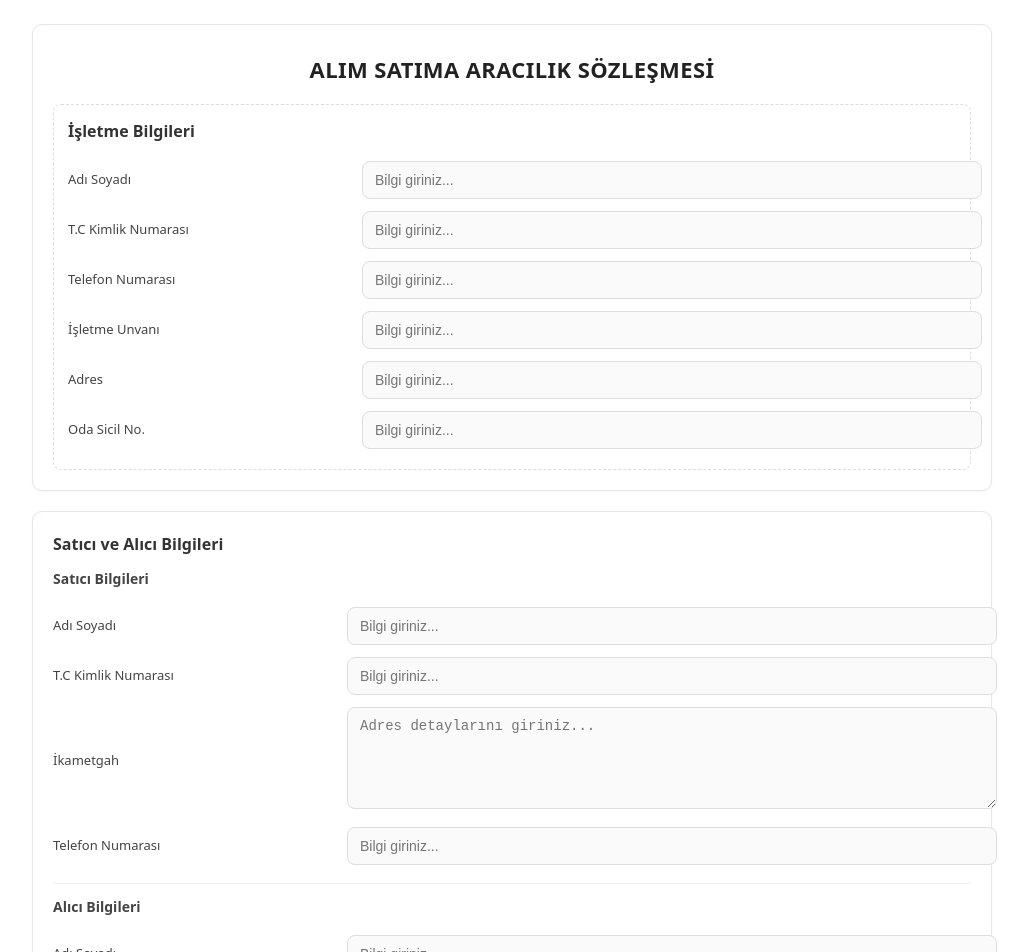
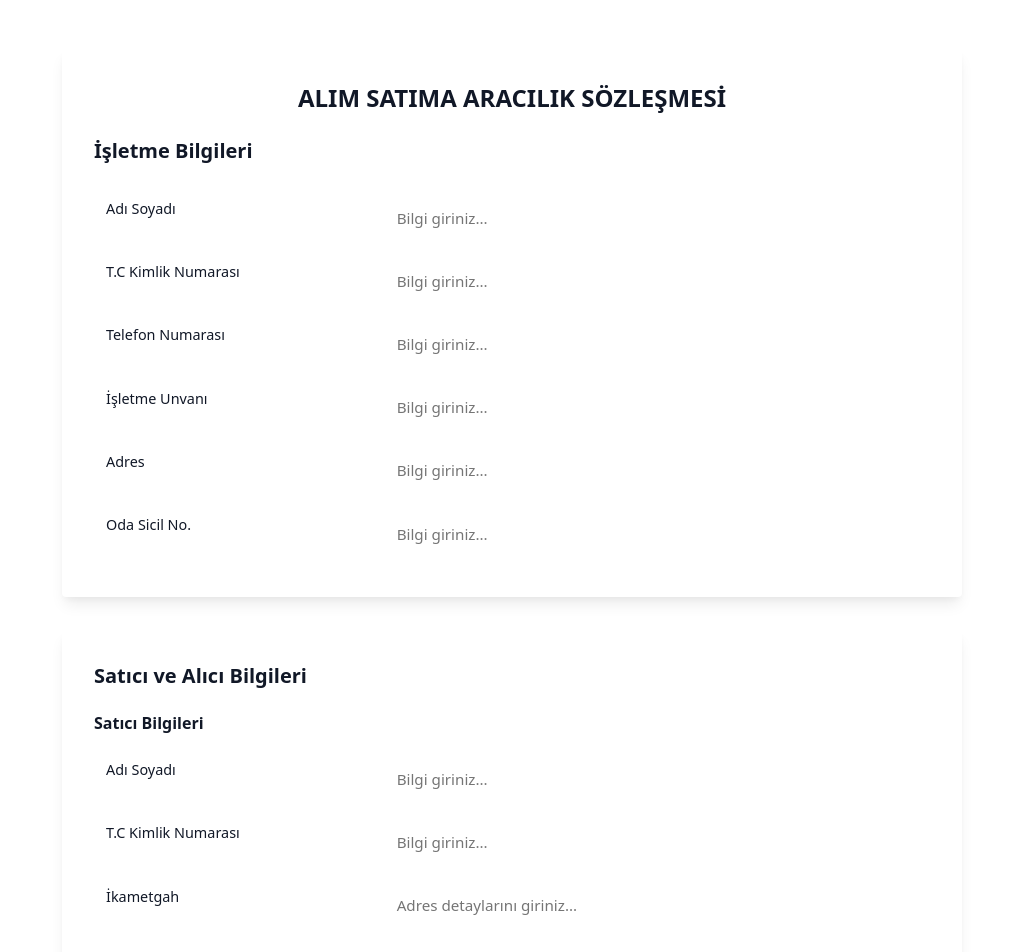
Before and after one commit to Mustafaserhatpeker/sozlesme-v2, a React (Vite) app in the folder sozlesme/: page /alim-satim-sozlesmesi in a window 1280 px wide. Shown: the top 952 px of the page, without its empty margins (128-1156 px from the left). Built offline with nearby package versions, Linux system fonts and the light colour scheme.

Commit message:
Refactor AlimSatimSozlesmesi styles and improve CSS variable usage

```diff
--- a/sozlesme/src/AlimSatim-Sozlesmesi/AlimSatimSozlesmesi.css
+++ b/sozlesme/src/AlimSatim-Sozlesmesi/AlimSatimSozlesmesi.css
@@ -1,136 +1,186 @@
-/* Container */
-.as-container {
-  max-width: 960px;
-  margin: 24px auto;
-  padding: 0 16px;
-  font-family: system-ui, -apple-system, Segoe UI, Roboto, Helvetica, Arial, "Apple Color Emoji", "Segoe UI Emoji";
-  color: #222;
+:root{
+  --max-width: 900px;
+  --card-bg: #ffffff;
+  --text: #111827;
+  --soft-border: #e5e7eb;
+  --muted-border: #e5e7eb;
+  --input-border: #9ca3af;
 }
 
-/* Cards / layout */
-.as-card {
-  background: #fff;
-  border: 1px solid #e6e6e6;
-  border-radius: 10px;
-  padding: 20px;
-  box-shadow: 0 1px 2px rgba(0,0,0,0.04);
+/* Container */
+.as-container{
+  display:flex;
+  flex-direction:column;
+  align-items:center;
+  padding:3rem 1rem;
+  gap:2rem;
+  min-height:100vh;
+  color: var(--text);
+  background:#fff;
+  box-sizing:border-box;
 }
-.as-card + .as-card {
-  margin-top: 20px;
+
+/* Card */
+.as-card{
+  width:100%;
+  max-width:var(--max-width);
+  background:var(--card-bg);
+  box-shadow: 0 10px 15px -3px rgba(0,0,0,.08), 0 4px 6px -2px rgba(0,0,0,.04);
+  padding:2rem;
+  border-radius:4px;
+  box-sizing:border-box;
 }
-.as-card--spaced {
-  margin-bottom: 20px;
+
+/* Slightly less vertical padding when presented as compact section */
+.as-card--spaced{
+  padding:2rem;
 }
 
 /* Headings */
-.as-title {
-  font-size: 22px;
-  font-weight: 800;
-  text-align: center;
-  margin: 8px 0 18px;
-  letter-spacing: 0.4px;
-}
-.as-subtitle {
-  font-size: 16px;
-  font-weight: 700;
-  margin: 0 0 12px;
-  color: #333;
-}
-.as-section-title {
-  font-size: 14px;
-  font-weight: 700;
-  margin: 8px 0 12px;
-  color: #444;
+.as-title{
+  text-align:center;
+  font-size:1.5rem;
+  font-weight:700;
+  margin:0 0 1.25rem 0;
 }
 
-/* Box wrapper */
-.as-box {
-  border: 1px dashed #dcdcdc;
-  border-radius: 8px;
-  padding: 14px;
+.as-subtitle{
+  text-align:start;
+  font-size:1.25rem;
+  font-weight:700;
+  margin:0 0 1.25rem 0;
+  color:var(--text);
 }
 
-/* Groups and dividers */
-.as-group + .as-group {
-  margin-top: 12px;
-}
-.as-divider {
-  height: 1px;
-  background: #eee;
-  margin: 12px 0;
+.as-section-title{
+  font-size:1rem;
+  font-weight:700;
+  margin:0 0 0.75rem 0;
+  color:var(--text);
 }
 
-/* Form rows */
-.as-row {
-  display: grid;
-  grid-template-columns: 280px 1fr;
-  gap: 10px 14px;
-  align-items: center;
-  padding: 6px 0;
-}
-.as-label {
-  font-size: 13px;
-  color: #444;
-}
-.as-field {
-  width: 100%;
-}
-.as-input,
-.as-textarea {
-  width: 100%;
-  background: #fafafa;
-  border: 1px solid #ddd;
-  border-radius: 8px;
-  padding: 10px 12px;
-  font-size: 14px;
-  color: #222;
-  outline: none;
-  transition: border-color 0.15s ease, box-shadow 0.15s ease, background 0.15s ease;
-}
-.as-input:focus,
-.as-textarea:focus {
-  background: #fff;
-  border-color: #a0c4ff;
-  box-shadow: 0 0 0 3px rgba(160, 196, 255, 0.25);
-}
-.as-textarea {
-  min-height: 80px;
-  resize: vertical;
+/* Info box */
+.as-box{
+
+  display:block;
 }
 
-/* Signature grid */
-.as-sign-grid {
-  display: grid;
-  gap: 10px;
-  margin-top: 20px;
-  color: #333;
-  font-weight: 600;
-}
-.as-sign-grid--large {
-  grid-template-columns: repeat(4, 1fr);
-}
-.as-sign-grid--compact {
-  grid-template-columns: repeat(3, 1fr);
-}
-.as-sign-grid > div {
-  border: 1px dashed #c8c8c8;
-  border-radius: 8px;
-  padding: 12px 10px;
-  text-align: center;
+/* Rows - (use flex, not CSS grid) */
+.as-row{
+  display:flex;
+  flex-wrap:wrap;
+  align-items:stretch;
+
 }
 
-/* Responsive */
-@media (max-width: 720px) {
-  .as-row {
-    grid-template-columns: 1fr;
-  }
-  .as-label {
-    margin-bottom: 4px;
-  }
-  .as-sign-grid--large {
-    grid-template-columns: repeat(2, 1fr);
-  }
-  .as-sign-grid--compact {
-    grid-template-columns: 1fr;
+.as-row:first-child {
+  border-top: none;
+}
+
+/* Label */
+.as-label{
+  width:100%;
+  box-sizing:border-box;
+  padding:0.75rem;
+  font-size:0.9rem;
+  font-weight:500;
+  color:var(--text);
+}
+
+/* Field container */
+.as-field{
+  width:100%;
+
+  padding:1rem;
+  box-sizing:border-box;
+}
+
+/* Inputs */
+.as-input, .as-textarea{
+  font-family:inherit;
+  font-size:0.95rem;
+  color:var(--text);
+  padding:0.35rem 0.5rem;
+  border-radius:2px;
+  border:0;
+  background:transparent;
+  outline:none;
+  box-shadow:none;
+  width:100%;
+  box-sizing:border-box;
+}
+
+/* Textarea (multi-line fields) */
+.as-textarea{
+  min-height:140px;
+  resize:vertical;
+  display:block;
+  width:100%;
+  border:0;
+}
+
+/* Signature grids (keep grid only for the signature block) */
+.as-sign-grid{
+  display:grid;
+  grid-template-columns:repeat(4,1fr);
+  gap:1rem;
+  text-align:center;
+  font-weight:600;
+  margin-top:2.25rem;
+  margin-bottom:4.5rem;
+}
+
+.as-sign-grid--large{
+  margin-top:3rem;
+  margin-bottom:6rem;
+}
+
+.as-sign-grid--compact{
+  grid-template-columns:repeat(3,1fr);
+  margin-top:4rem;
+  margin-bottom:3rem;
+}
+
+.as-sign-grid > div{
+
+  border-radius:4px;
+  padding:0.75rem;
+}
+
+/* Optional clauses list (kept for parity; not used if you don't render it) */
+.as-clauses{
+  list-style:decimal;
+  list-style-position:inside;
+  font-size:0.95rem;
+  line-height:1.6;
+  color:var(--text);
+  padding-left:1rem;
+  margin:0;
+}
+.as-clauses li{
+  margin-bottom:1.25rem;
+  padding-left:0.25rem;
+}
+
+/* Small/medium responsive behavior */
+@media (min-width:768px){
+  .as-label{ width:33.3333%; }
+  .as-field{ width:66.6667%; }
+
+  .as-row{
+    align-items:stretch;
   }
 }
+
+/* Print friendliness */
+@media print{
+  body{ background:#fff; }
+  .as-card{ box-shadow:none; padding:1rem; }
+  .as-sign-grid{ page-break-inside:avoid; }
+}
+
+/* Utility */
+input[type="date"] {
+  padding-top:0.25rem;
+  padding-bottom:0.25rem;
+}
--- a/sozlesme/src/AlimSatim-Sozlesmesi/AlimSatimSozlesmesi.tsx
+++ b/sozlesme/src/AlimSatim-Sozlesmesi/AlimSatimSozlesmesi.tsx
@@ -1,6 +1,13 @@
 import { useMemo, useReducer, type JSX } from "react";
 import "./AlimSatimSozlesmesi.css";
-import { BUSINESS_FIELDS, SELLER_FIELDS, BUYER_FIELDS, PROPERTY_FIELDS, ALL_FIELDS, type AllFieldKey } from "./fields";
+import {
+    BUSINESS_FIELDS,
+    SELLER_FIELDS,
+    BUYER_FIELDS,
+    PROPERTY_FIELDS,
+    ALL_FIELDS,
+    type AllFieldKey,
+} from "./fields";
 import FormRow from "./components/FormRow";
 import SignatureGrid from "./components/SignatureGrid";
 
@@ -37,7 +44,7 @@ function AlimSatimSozlesmesi(): JSX.Element {
                 dispatch({ type: "SET", key, value });
 
     return (
-        <main className="as-container">
+        <main className="as-container as-onepage">
             <header className="as-card as-card--spaced">
                 <h1 className="as-title">ALIM SATIMA ARACILIK SÖZLEŞMESİ</h1>
 
@@ -47,8 +54,10 @@ function AlimSatimSozlesmesi(): JSX.Element {
                         <FormRow
                             key={f.key}
                             label={f.label}
-                            type={'type' in f ? (f.type as any) : "text"}
-                            placeholder={'placeholder' in f ? f.placeholder as any : "Bilgi giriniz..."}
+                            type={"type" in f ? (f.type as any) : "text"}
+                            placeholder={
+                                "placeholder" in f ? (f.placeholder as any) : "Bilgi giriniz..."
+                            }
                             name={f.key}
                             value={form[f.key]}
                             onChange={setField(f.key)}
@@ -66,8 +75,10 @@ function AlimSatimSozlesmesi(): JSX.Element {
                         <FormRow
                             key={f.key}
                             label={f.label}
-                            type={'type' in f ? (f.type as any) : "text"}
-                            placeholder={'placeholder' in f ? f.placeholder : "Bilgi giriniz..."}
+                            type={"type" in f ? (f.type as any) : "text"}
+                            placeholder={
+                                "placeholder" in f ? f.placeholder : "Bilgi giriniz..."
+                            }
                             name={f.key}
                             value={form[f.key]}
                             onChange={setField(f.key)}
@@ -83,8 +94,10 @@ function AlimSatimSozlesmesi(): JSX.Element {
                         <FormRow
                             key={f.key}
                             label={f.label}
-                            type={'type' in f ? (f.type as any) : "text"}
-                            placeholder={'placeholder' in f ? f.placeholder : "Bilgi giriniz..."}
+                            type={"type" in f ? (f.type as any) : "text"}
+                            placeholder={
+                                "placeholder" in f ? f.placeholder : "Bilgi giriniz..."
+                            }
                             name={f.key}
                             value={form[f.key]}
                             onChange={setField(f.key)}
@@ -99,8 +112,10 @@ function AlimSatimSozlesmesi(): JSX.Element {
                     <FormRow
                         key={f.key}
                         label={f.label}
-                        type={'type' in f ? (f.type as any) : "text"}
-                        placeholder={'placeholder' in f ? f.placeholder : "Bilgi giriniz..."}
+                        type={"type" in f ? (f.type as any) : "text"}
+                        placeholder={
+                            "placeholder" in f ? f.placeholder : "Bilgi giriniz..."
+                        }
                         name={f.key}
                         value={form[f.key]}
                         onChange={setField(f.key)}
```
